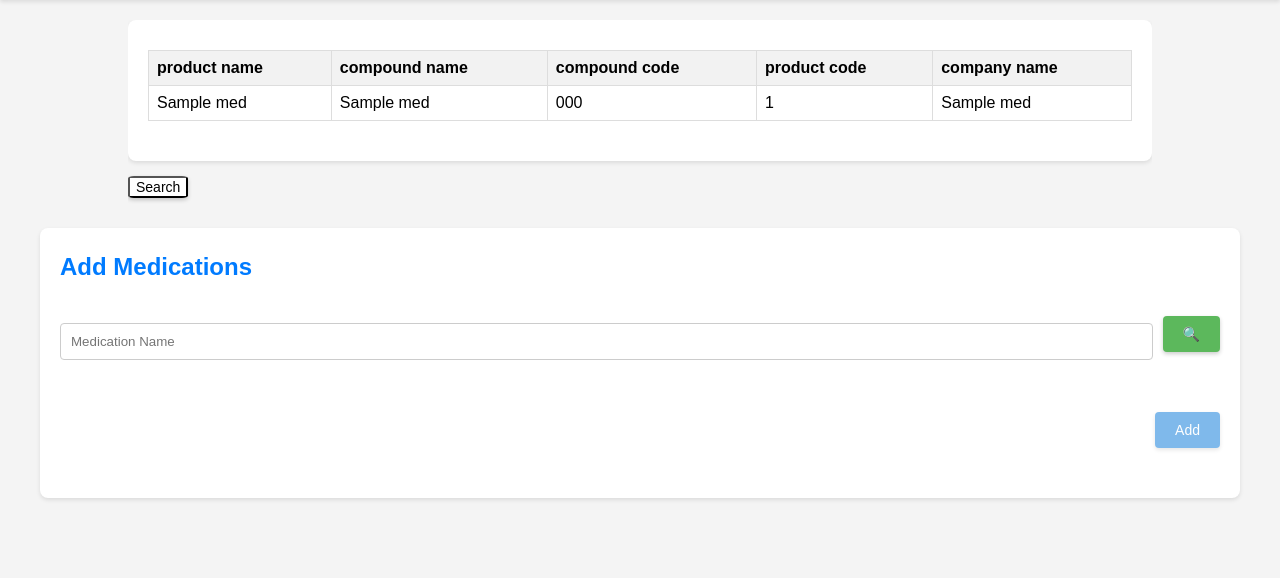
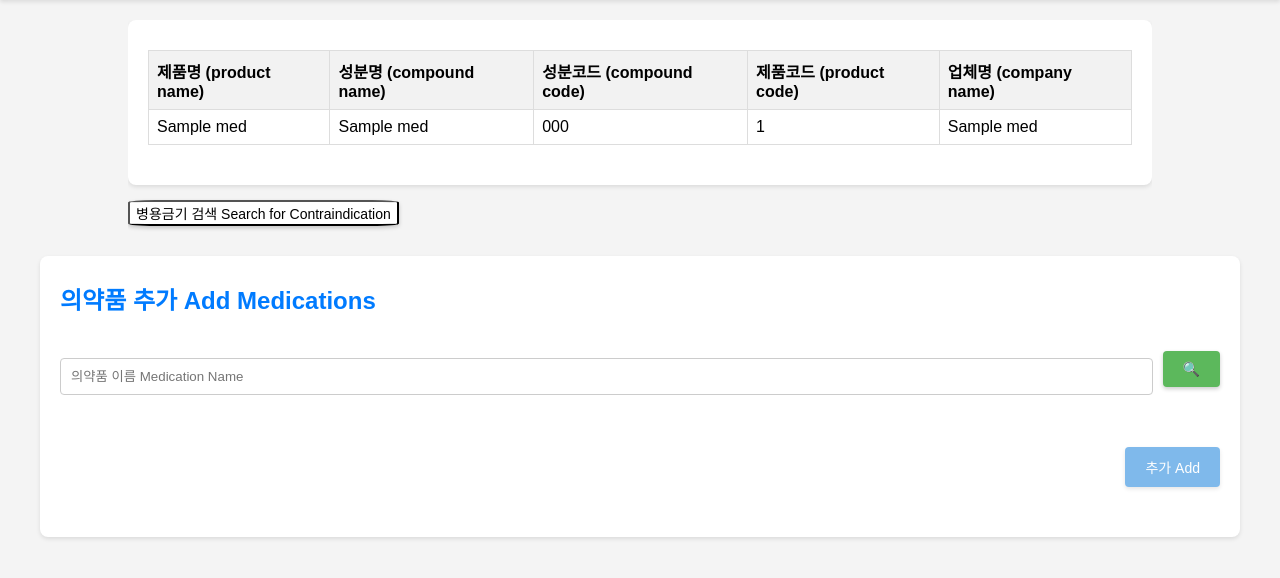
Before and after one commit to maroo1746/noverdose, a Django app: page /user_med/ in a window 1280 px wide. Shown: the part 68-646 px from the top of the page. Run offline with Django 4.2, Linux system fonts and the light colour scheme; a user stored in the database is signed in; tables that the repository leaves empty hold one stand-in row (values such as "Sample post"); parts of the project's set-up code (start-up, migrations or seed data) failed here and were passed over.

Commit message:
edit frontend user_med KR/EG

```diff
--- a/searchmed/templates/searchmed/user_med.html
+++ b/searchmed/templates/searchmed/user_med.html
@@ -124,11 +124,11 @@
             <table>
                 <thead>
                     <tr>
-                        <th>product name</th>
-                        <th>compound name</th>
-                        <th>compound code</th>
-                        <th>product code</th>
-                        <th>company name</th>
+                        <th>제품명 (product name)</th>
+                        <th>성분명 (compound name)</th>
+                        <th>성분코드 (compound code)</th>
+                        <th>제품코드 (product code)</th>
+                        <th>업체명 (company name)</th>
                     </tr>
                 </thead>
                 <tbody>
@@ -138,7 +138,7 @@
         </div>
 
         <div class="button-group">
-            <button onclick="toggleTable()">Search</button>
+            <button onclick="toggleTable()">병용금기 검색 Search for Contraindication</button>
         </div>
 
         <div class="combination-table" style="display: none;">
@@ -162,18 +162,18 @@
 
     <div class="search-container">
         <header class ="search-header">
-            Add Medications
+            의약품 추가 Add Medications
         </header>
 
         <form method="POST">
             {% csrf_token %}
         <div class="input-group">
-            <input type="text" placeholder="Medication Name" id="productA">
+            <input type="text" placeholder="의약품 이름 Medication Name" id="productA">
             <button class="search-btn" type="button" onclick="validateMedicine('productA')">🔍</button>
         </div>
         <div id="medicine-list" style="display:none;"></div>
         <div style="text-align: right;">
-            <button class="search-btn disabled" type="button" id="addMedicineBtn" onclick="addMedicine()" disabled>Add</button>
+            <button class="search-btn disabled" type="button" id="addMedicineBtn" onclick="addMedicine()" disabled>추가 Add</button>
         </div>
         <div id="resultsContainer"></div>
     </div>
```
